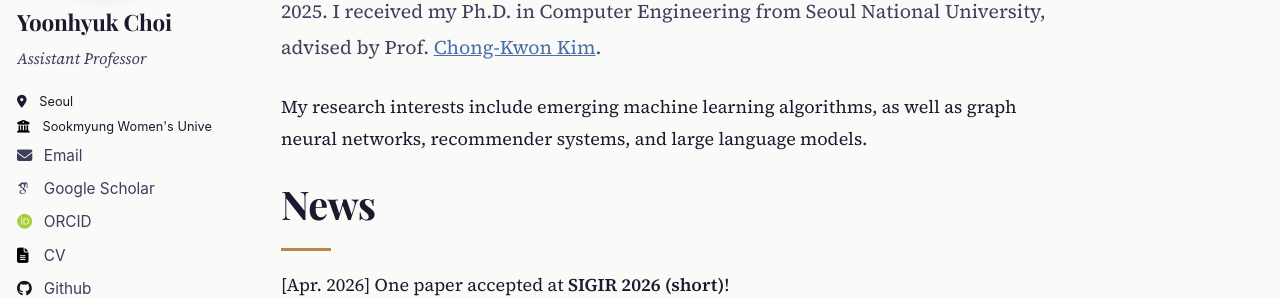
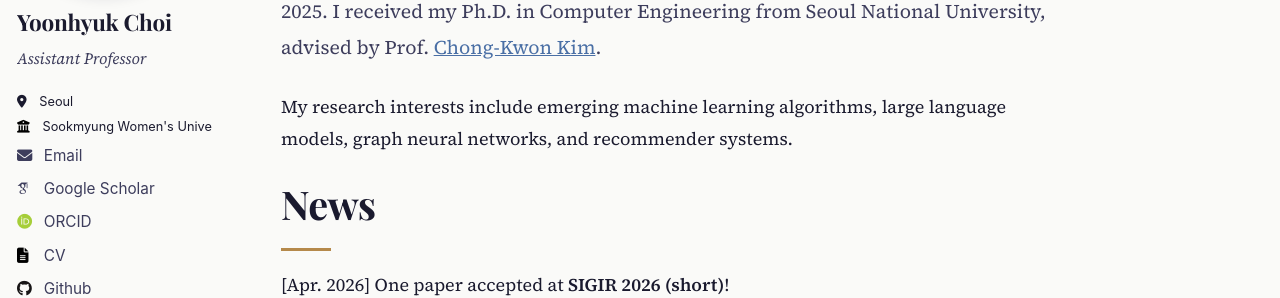
Before and after one commit to ChoiYoonHyuk/ChoiYoonHyuk.github.io, a Jekyll site: the page built from _pages/about.md, in a window 1280 px wide and 1131 px high. Shown: the part 241-539 px from the top of the window. Built offline with Jekyll 4.4.1, drawn with Linux system fonts in a browser that asks for light colours; some web fonts are replaced.

Commit message:
Update about.md

```diff
--- a/_pages/about.md
+++ b/_pages/about.md
@@ -9,7 +9,7 @@ redirect_from:
 
 I joined Sookmyung Women’s University as an Assistant Professor in September 2025. I received my Ph.D. in Computer Engineering from Seoul National University, advised by Prof. [Chong-Kwon Kim](https://scholar.google.com/citations?user=KRykCKkAAAAJ&hl=en).
 
-My research interests include emerging machine learning algorithms, as well as graph neural networks, recommender systems, and large language models.
+My research interests include emerging machine learning algorithms, large language models, graph neural networks, and recommender systems.
 
 
 News
```
